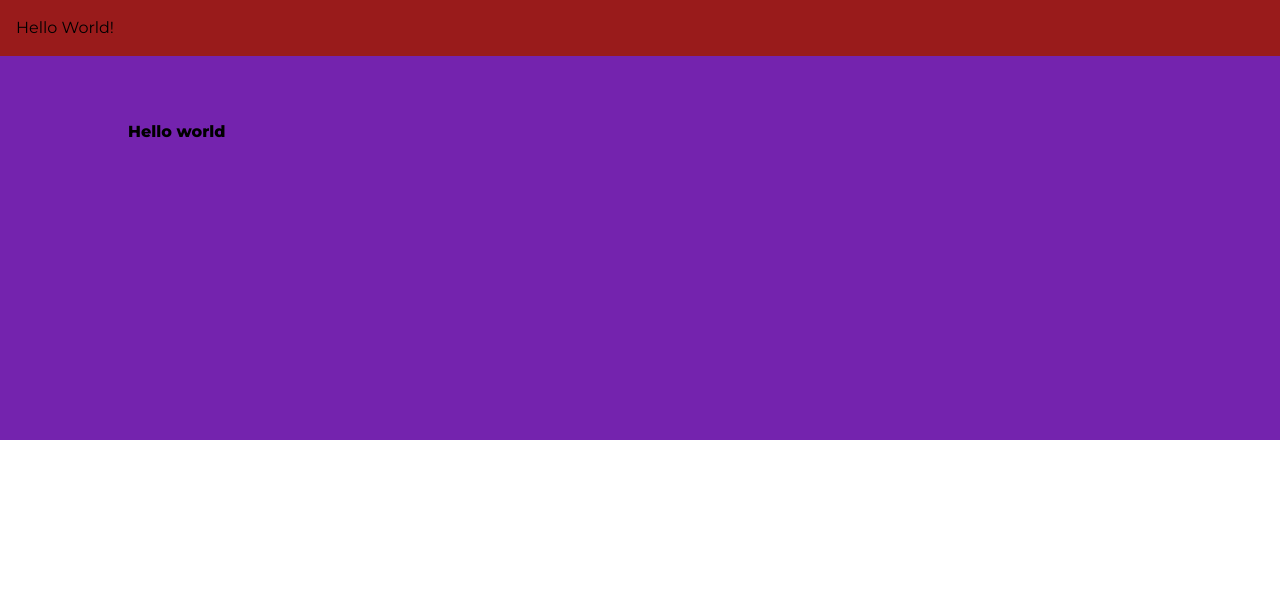
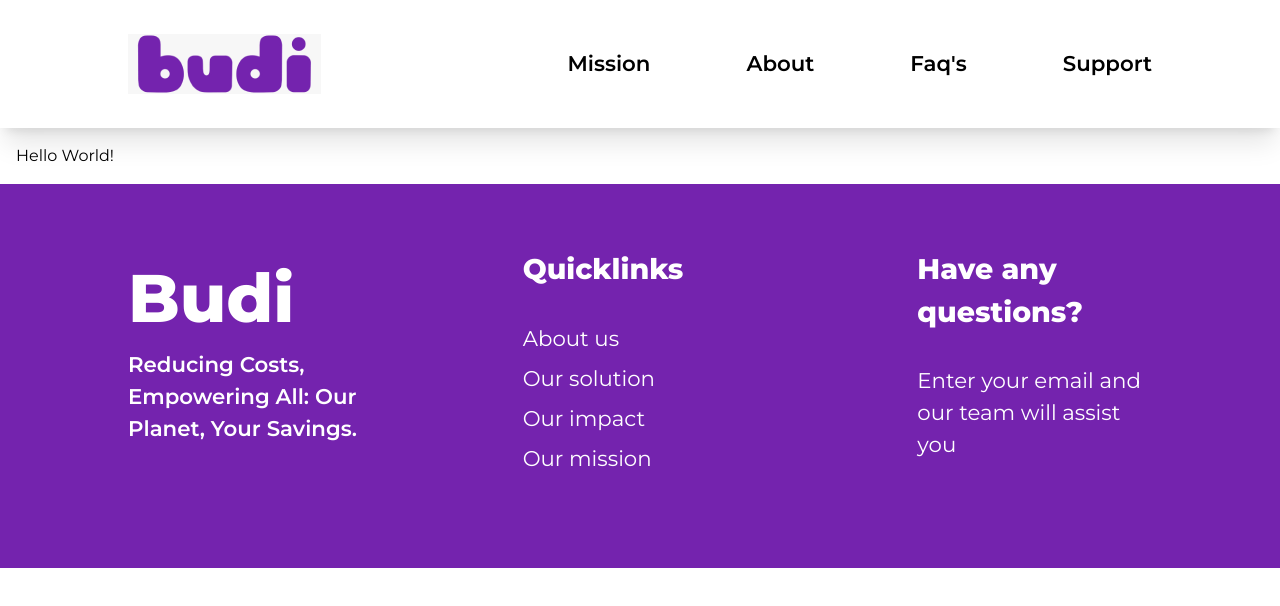
Before and after one commit to Theskrtnerd/budi-landing-page, an Astro site: page / in a window 1280 px wide. Built offline with nearby package versions, Linux system fonts and the light colour scheme; Astro itself is replaced by a stand-in of ours.

Commit message:
added navbar and footer

```diff
--- a/src/components/Footer.astro
+++ b/src/components/Footer.astro
@@ -1,3 +1,23 @@
-<div class="h-96 bg-pri-100 px-32 py-16">
-    <div class="font-sans font-extrabold ">Hello world</div>
+<div class="h-96 w-full bg-pri-100 px-32 py-16 grid grid-cols-3 justify-between gap-40">
+    <div class="flex flex-col">
+        <div class="font-sans font-extrabold text-5xl text-white">Budi</div>
+        <div class="text-xl text-white font-sans font-semibold">Reducing Costs, Empowering All: Our Planet, Your Savings.</div>
+        <div class="flex">
+            <!-- Linkedin, Facebook, Instagram -->
+        </div>
+    </div>
+    <div class="flex flex-col">
+        <div class="font-sans font-extrabold text-2xl text-white">Quicklinks</div>
+        <div class="flex flex-col text-white text-xl gap-2 pt-8">
+            <a href="#">About us</a>
+            <a href="#">Our solution</a>
+            <a href="#">Our impact</a>
+            <a href="#">Our mission</a>
+        </div>
+    </div>
+    <div class="flex flex-col">
+        <div class="font-sans font-extrabold text-2xl text-white">Have any questions?</div>
+        <div class="text-white text-xl pt-8">Enter your email and our team will assist you</div>
+        <!-- Email Bar -->
+    </div>
 </div>
--- /dev/null
+++ b/src/components/Navbar.astro
@@ -0,0 +1,9 @@
+<div class="shadow-xl h-32 w-full flex px-32 items-center justify-between">
+    <div><img src="logo-img.png"></div>
+    <div class="flex font-semibold text-xl gap-24">
+        <a href="#" class="hover:underline decoration-sec-100 decoration-4 hover:underline-offset-2">Mission</a>
+        <a href="#" class="hover:underline decoration-sec-100 decoration-4 hover:underline-offset-2">About</a>
+        <a href="#" class="hover:underline decoration-sec-100 decoration-4 hover:underline-offset-2">Faq's</a>
+        <a href="#" class="hover:underline decoration-sec-100 decoration-4 hover:underline-offset-2">Support</a>
+    </div>
+</div>
--- a/src/pages/index.astro
+++ b/src/pages/index.astro
@@ -2,9 +2,11 @@
 import Layout from '../layouts/Layout.astro';
 import Card from '../components/Card.astro';
 import Footer from '../components/Footer.astro';
+import Navbar from '../components/Navbar.astro';
 ---
 
 <Layout title="Main page">
-	<div class="bg-red-800 p-4">Hello World!</div>
+	<Navbar/>
+	<div class="p-4">Hello World!</div>
 	<Footer/>
 </Layout>
```
Also changed, not shown: public/logo-img.png (added).
